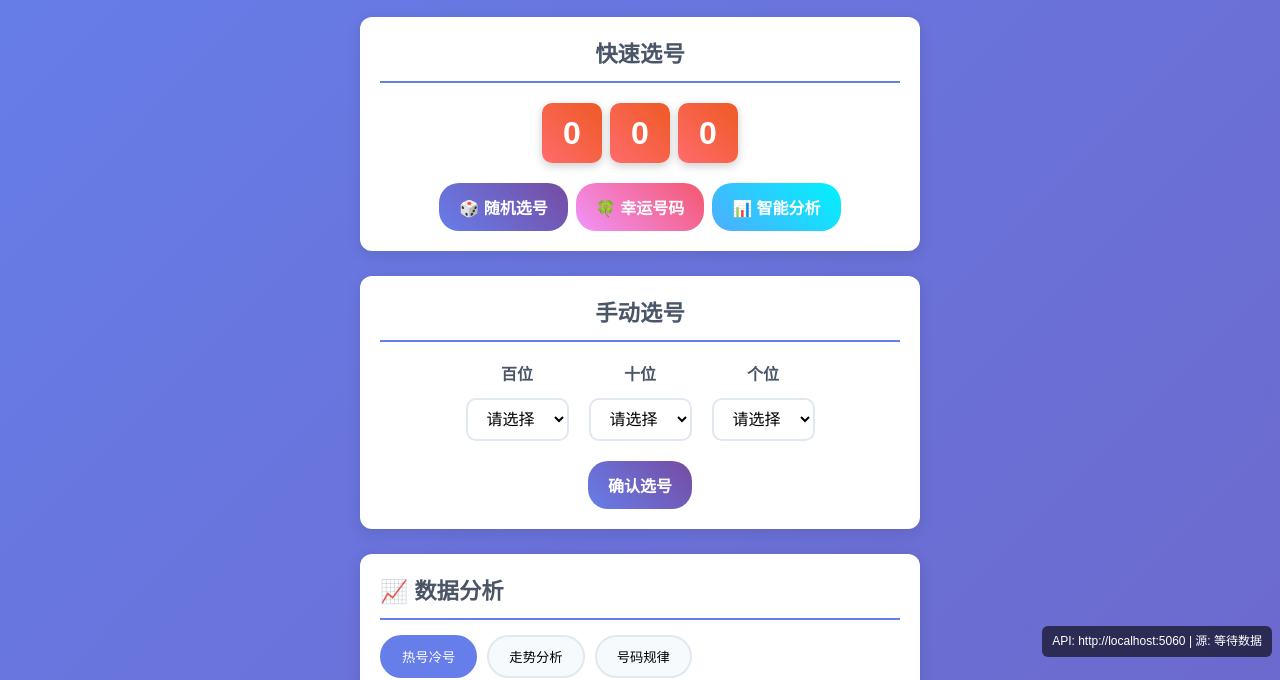
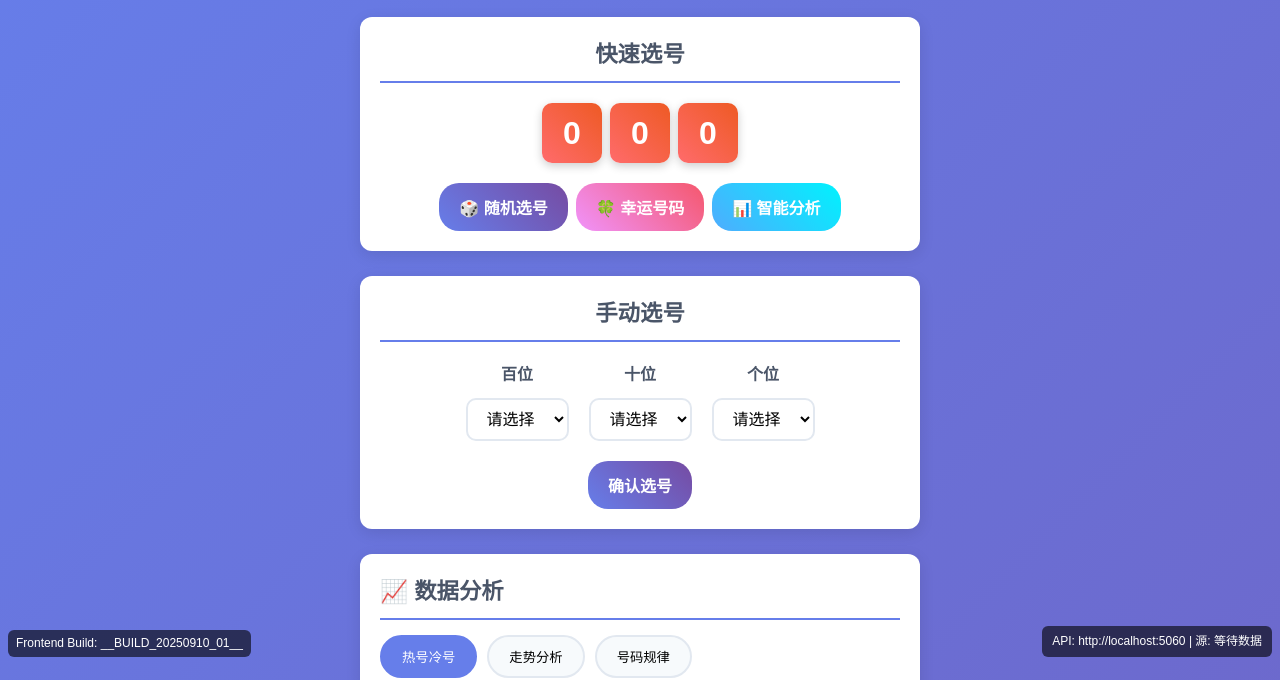
Before and after one commit to jinshenjinsi/lottery-system, a plain HTML site: page index.html in a window 1280 px wide. Shown: the part 135-815 px from the top of the page. Drawn offline with Linux system fonts and the light colour scheme; no server answers.

Commit message:
chore(frontend): 强制缓存失效(版本参数)+版本条，便于线上确认最新脚本

```diff
--- a/index.html
+++ b/index.html
@@ -329,6 +329,18 @@
         </footer>
     </div>
 
-    <script src="script.js"></script>
+    <!-- 加版本参数强制浏览器拉取最新脚本，避免缓存 -->
+    <script src="script.js?v=__BUILD_20250910_01__"></script>
+    <script>
+      // 显示版本条，便于确认是否加载了最新构建
+      (function(){
+        try{
+          const bar=document.createElement('div');
+          bar.style.position='fixed';bar.style.left='8px';bar.style.bottom='8px';bar.style.background='rgba(0,0,0,.6)';bar.style.color='#fff';bar.style.padding='4px 8px';bar.style.borderRadius='6px';bar.style.fontSize='12px';bar.style.zIndex='9999';
+          bar.textContent='Frontend Build: __BUILD_20250910_01__';
+          document.body.appendChild(bar);
+        }catch(e){}
+      })();
+    </script>
 </body>
 </html>
```
